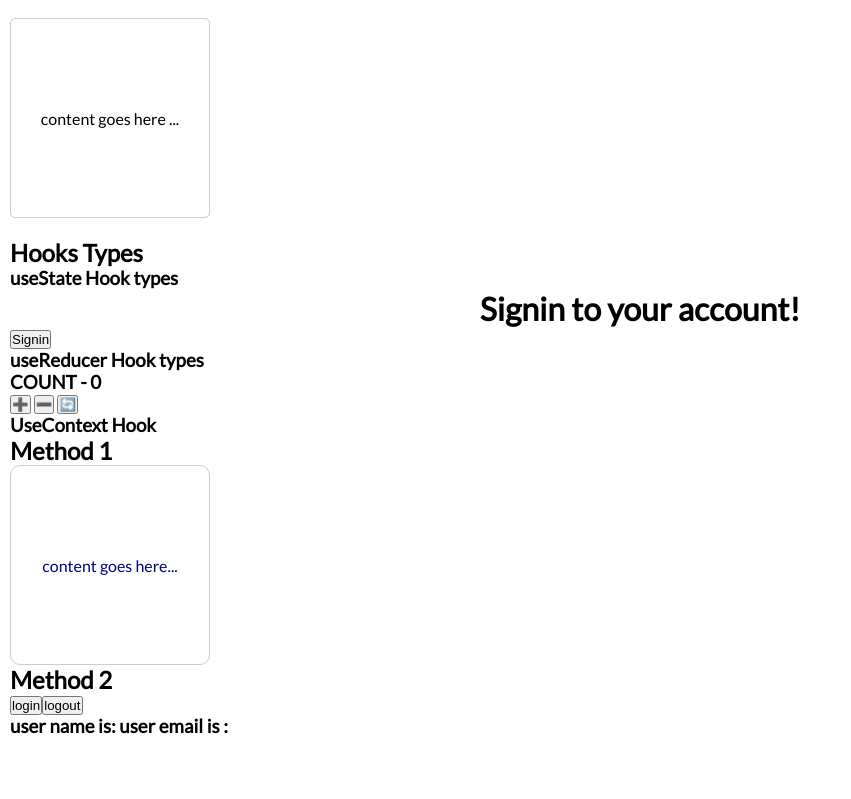
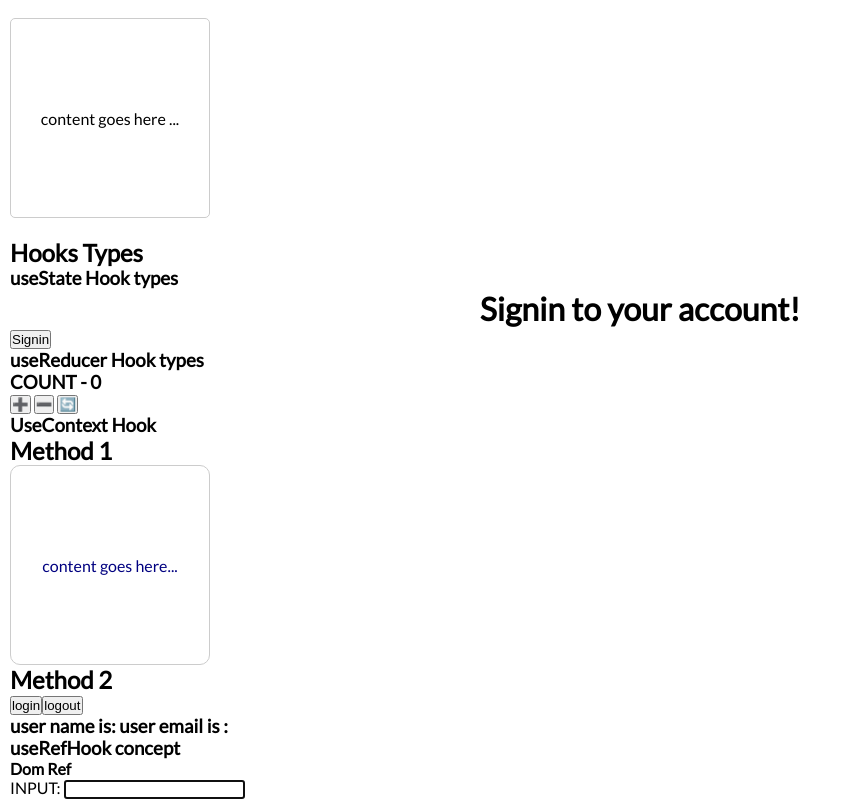
Before and after one commit to Stylish-Developer/React-Ts-beginnerToIntermediate, a React (Create React App) app: page / in a window 1280 px wide. Shown: the part 524-1323 px from the top of the page, without its empty margins (0-851 px from the left). Before the commit the page ends 1261 px from the top, so only its background shows below. Built offline with nearby package versions, Linux system fonts and the light colour scheme.

Commit message:
useRef hook typescript example workouted

```diff
--- a/src/components/hooks-types/index.tsx
+++ b/src/components/hooks-types/index.tsx
@@ -1,6 +1,7 @@
 import UseReducerHook from "./Usereducer";
 import UsestateHook from "./Usestate";
 import UsecontextHook from "./usecontext";
+import UseRefHook from "./useref";
 
 
 // -- Hooks Types
@@ -11,6 +12,7 @@ const HooksTypes = () => {
       <UsestateHook />
       <UseReducerHook />
       <UsecontextHook />
+      <UseRefHook />
     </>
   );
 };
--- /dev/null
+++ b/src/components/hooks-types/useref/DomRef.tsx
@@ -0,0 +1,17 @@
+import { useEffect, useRef } from "react";
+
+const DomRef = () => {
+  const inputRef = useRef<HTMLInputElement>(null);
+
+  useEffect(() => {
+    inputRef.current?.focus();
+  }, []);
+  return (
+    <>
+      <h4>Dom Ref</h4>
+      INPUT: <input type="text" ref={inputRef} />
+    </>
+  );
+};
+
+export default DomRef;
--- /dev/null
+++ b/src/components/hooks-types/useref/index.tsx
@@ -0,0 +1,13 @@
+import DomRef from "./DomRef";
+
+// -- useRef component
+const UseRefHook = () => {
+  return (
+    <>
+      <h3>useRefHook concept</h3>
+      <DomRef />
+    </>
+  );
+};
+
+export default UseRefHook;
```
